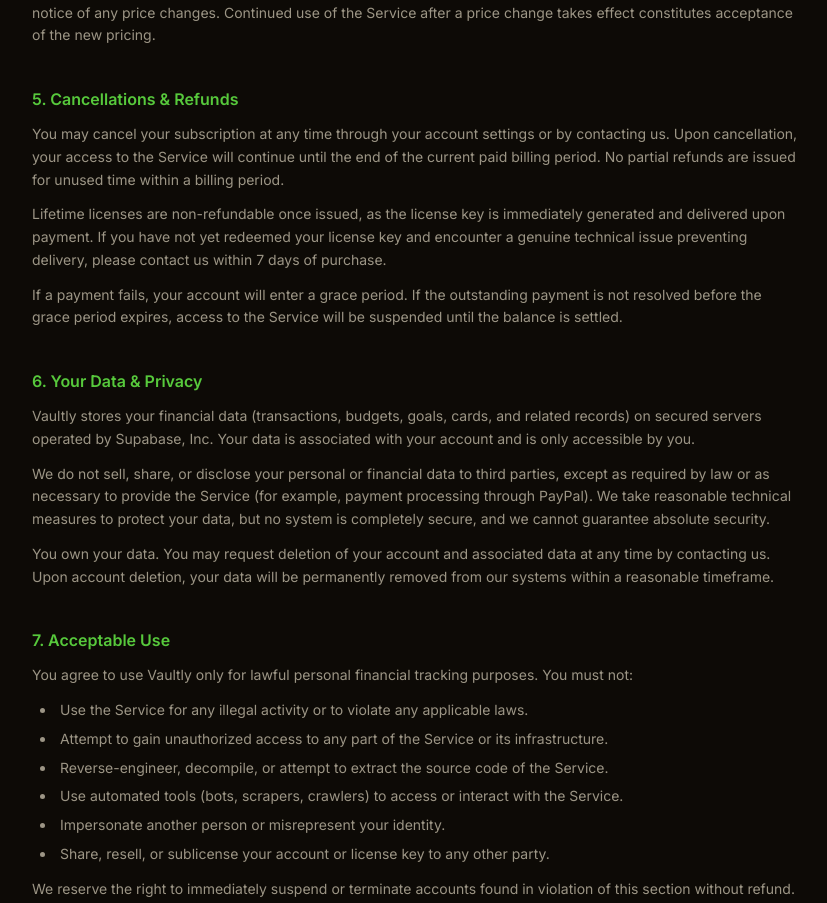
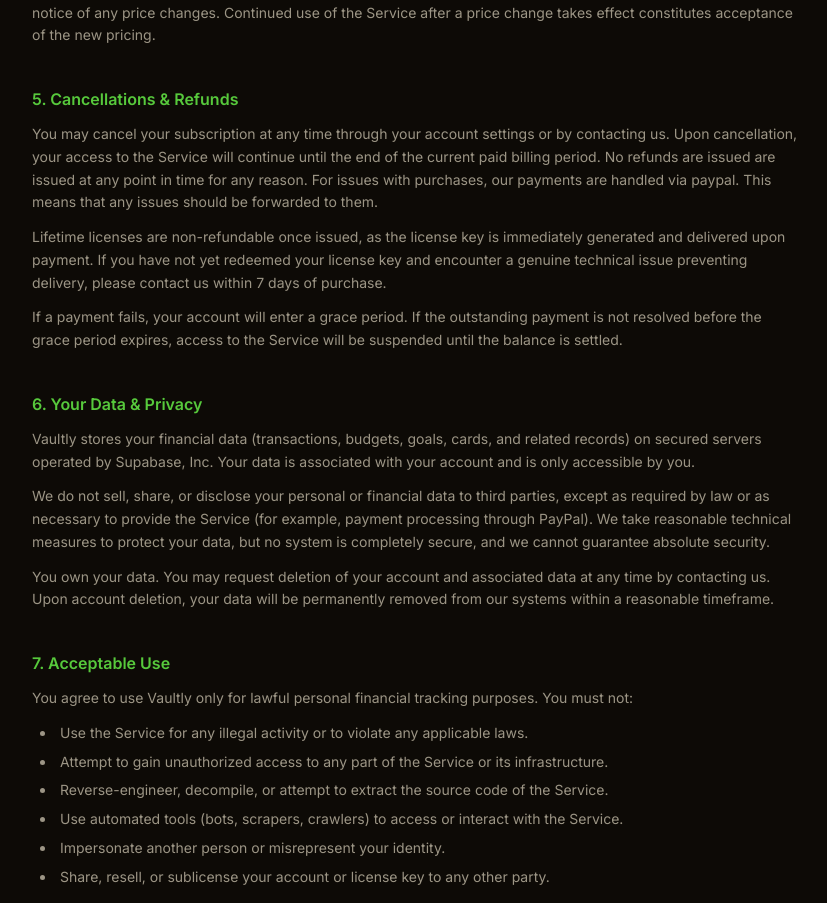
Before and after one commit to s4f1que3/vaultly-frontend, a Next.js app: page /terms in a window 1280 px wide. Shown: the part 1203-2106 px from the top of the page, without its empty margins (224-1051 px from the left). Built offline with nearby package versions, Linux system fonts and the light colour scheme; no server answers.

Commit message:
no refund

```diff
--- a/app/(auth)/terms/page.tsx
+++ b/app/(auth)/terms/page.tsx
@@ -140,8 +140,8 @@ export default function TermsPage() {
             <p>
               You may cancel your subscription at any time through your account settings or by
               contacting us. Upon cancellation, your access to the Service will continue until the
-              end of the current paid billing period. No partial refunds are issued for unused time
-              within a billing period.
+              end of the current paid billing period. No refunds are issued are issued at any point in time for any reason.
+              For issues with purchases, our payments are handled via paypal. This means that any issues should be forwarded to them.
             </p>
             <p>
               Lifetime licenses are non-refundable once issued, as the license key is immediately
```
